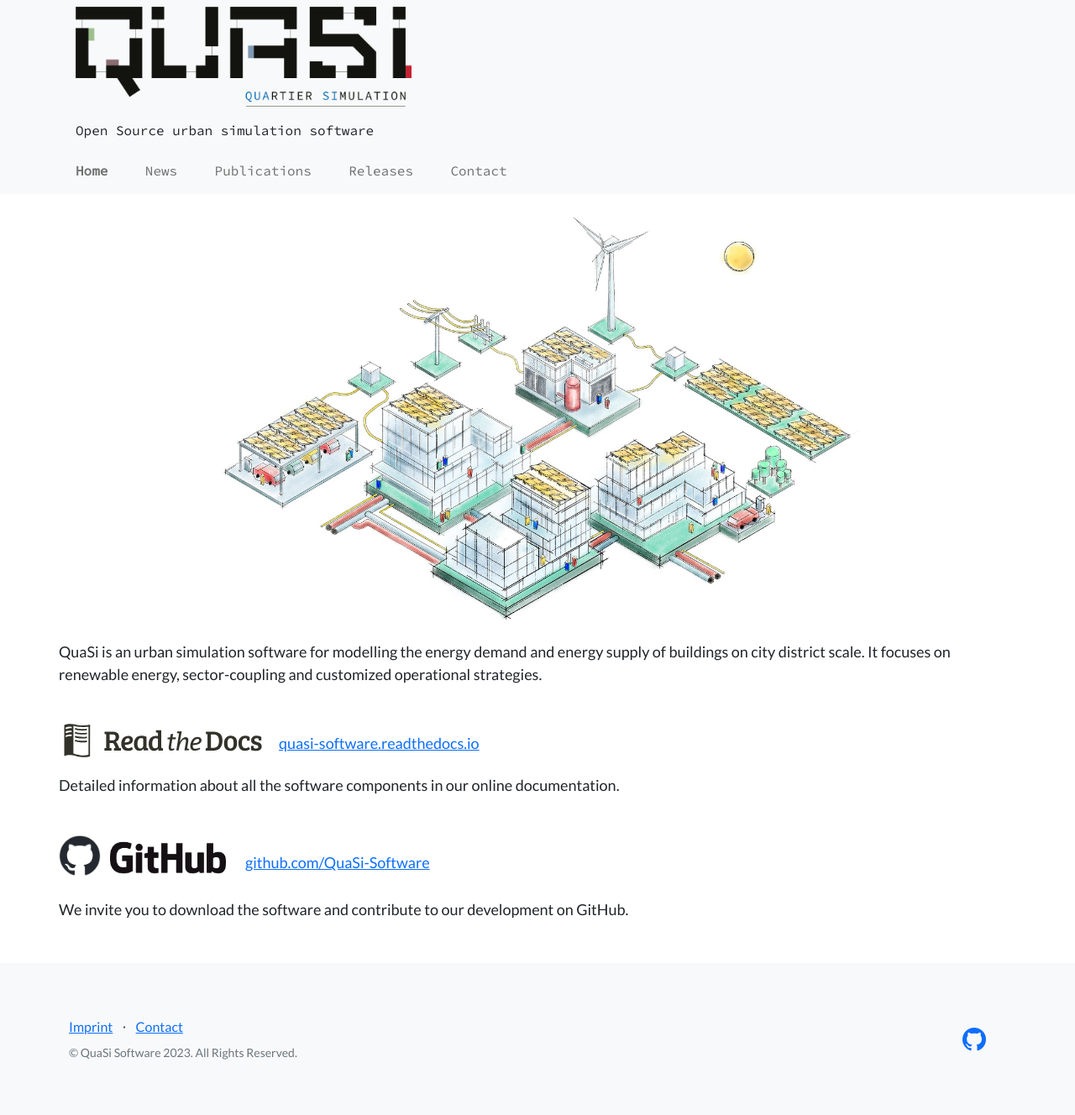
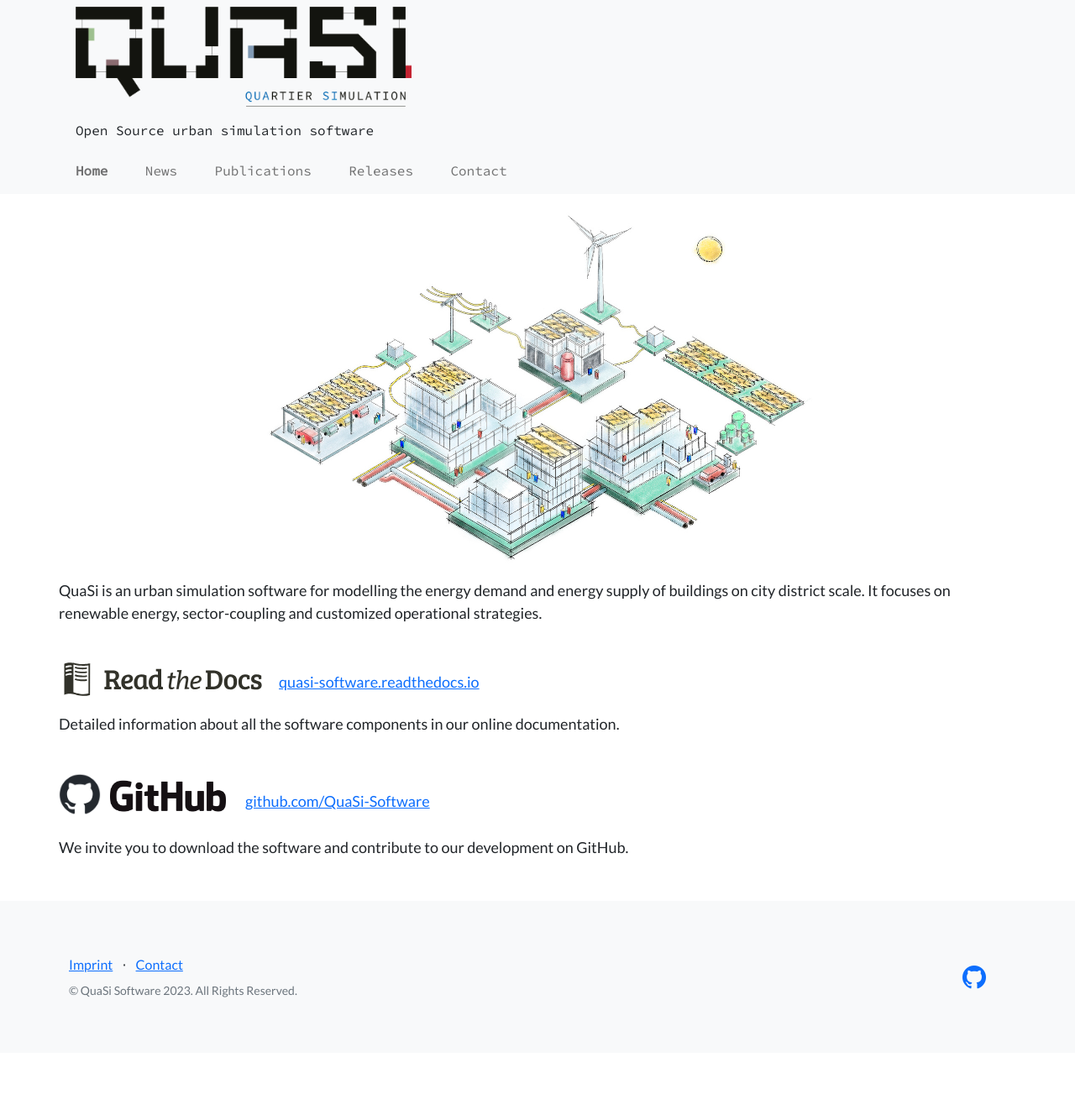
Before and after one commit to QuaSi-Software/Website, a Jekyll site: the page built from index.markdown, in a window 1280 px wide. Shown: the whole page at 84% size. Built offline with Jekyll 4.4.1, drawn with Linux system fonts in a browser that asks for light colours; after the commit the page ends 1254 px from its top, so only the background shows below that.

Commit message:
reduced size of keyvisual at HOME

```diff
--- a/_layouts/home.html
+++ b/_layouts/home.html
@@ -2,7 +2,7 @@
 layout: default
 ---
 <div class="row">
-    <img src="{{'assets/quasi_key_visual.jpg' | absolute_url}}" style="max-width: 70%; margin: 0 auto;"/>
+    <img src="{{'assets/quasi_key_visual.jpg' | absolute_url}}" style="max-width: 60%; margin: 0 auto;"/>
 </div>
 
 <div class="row" style="padding-top: 0px">
```
